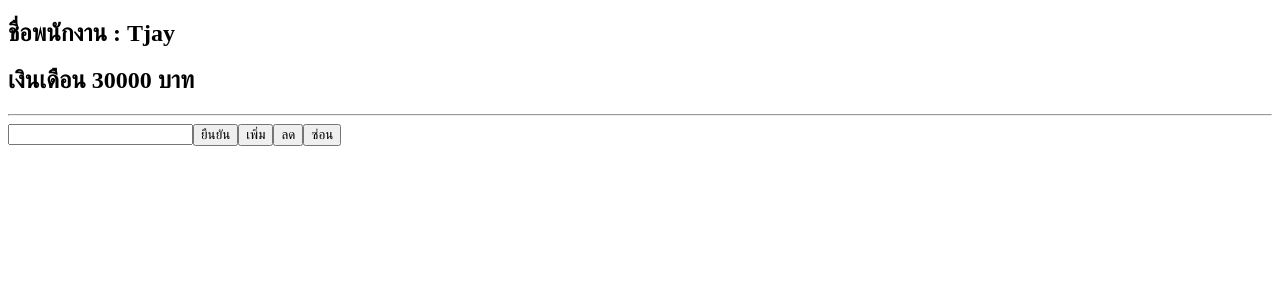
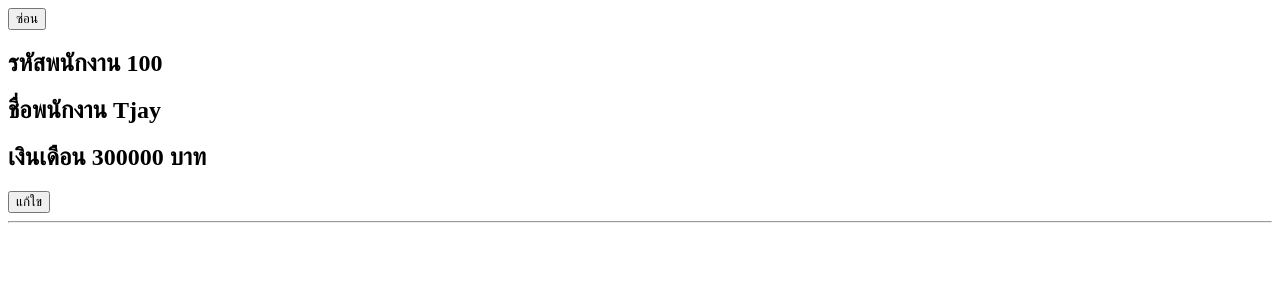
Before and after one commit to izumiiu/TypeScript-React-test01, a React (Vite) app: page / in a window 1280 px wide. Shown: the top 300 px of the page. Built offline with nearby package versions, Linux system fonts and the light colour scheme.

Commit message:
Object State

```diff
--- a/src/App.tsx
+++ b/src/App.tsx
@@ -1,27 +1,42 @@
 import { useState } from "react";
+
+interface Employee {
+  id: number;
+  name: string;
+  salary: number;
+}
 
 function App() {
   // ใส่ Generic เพื่อกำหนดว่าเป็น string (ใส่หรือไม่ใส่ก็ได้)
-  const [name, setName] = useState<string>("Tjay");
-  const [salary, setSalary] = useState<number>(30000);
-  const [isVisible, setIsvisible] = useState<boolean>(true);
-  const [newName, setNewname] = useState<string>("");
+
+
+  const [person, setPerson] = useState<Employee>({
+    id:100,
+    name:"Tjay",
+    salary:300000
+  });
+   const [isVisible, setIsvisible] = useState<boolean>(true);
+
 
   return (
     <>
+    <button onClick={() => setIsvisible(!isVisible)}>{isVisible ? "ซ่อน" : "แสดง"}</button>
       {isVisible && (
         <div>
-          <h2>ชื่อพนักงาน : {name}</h2>
-          <h2>เงินเดือน {salary} บาท</h2>
+          <h2>รหัสพนักงาน {person.id}</h2>
+          <h2>ชื่อพนักงาน {person.name}</h2>
+          <h2>เงินเดือน {person.salary} บาท</h2>
+          {/* น Arrow Function ถ้าเราต้องการส่งค่ากลับ (Return) เป็น Object ทันที เราต้องครอบด้วยวงเล็บกลมครับ
+          เพื่อไม่ให้คอมพิวเตอร์สับสนว่าปีกกานั้นเป็นขอบเขตของฟังก์ชันหรือเป็นตัว Object */}
+          <button onClick={() => setPerson(data  => ({
+            ...data,
+            name:"boss",
+            salary:200000
+          }))}>แก้ใข</button>
         </div>
       )}
-      <hr />
-      <input  onChange={(e) => setNewname(e.target.value)} />
-      <button onClick={() => setName(newName)}>ยืนยัน</button>
-      <button onClick={() => setSalary((salary + 1000))}>เพิ่ม</button>
-      <button onClick={() => setSalary((salary - 1000))}>ลด</button>
-      <button onClick={() => setIsvisible(!isVisible)}>{isVisible ? "ซ่อน" : "แสดง"}</button>
-    </>
+      <hr/>
+       </>
   );
 }
 
```
